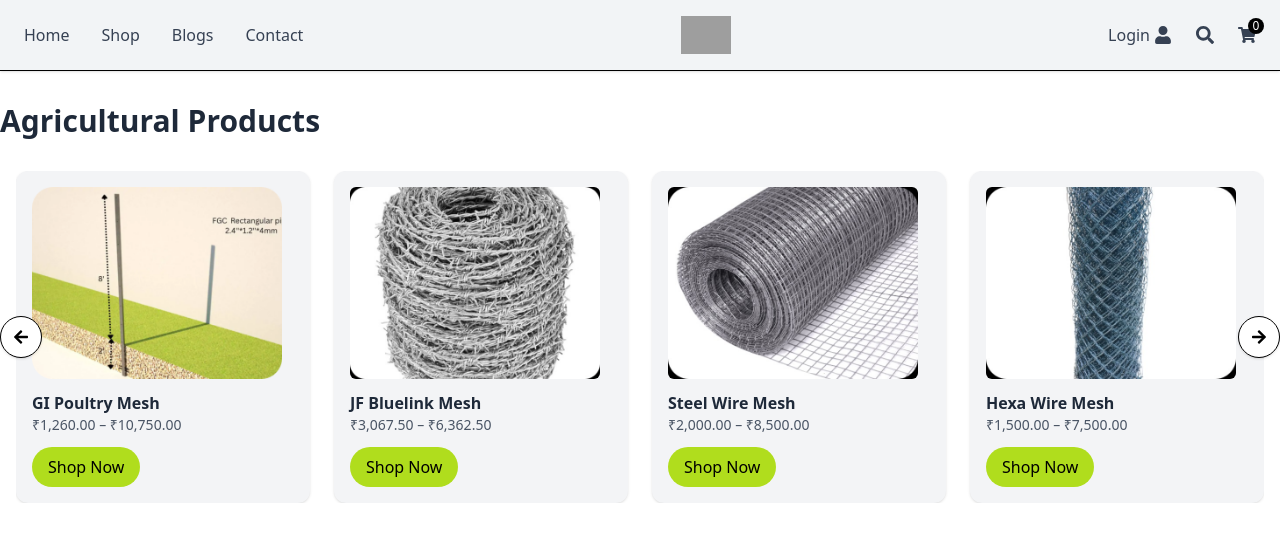
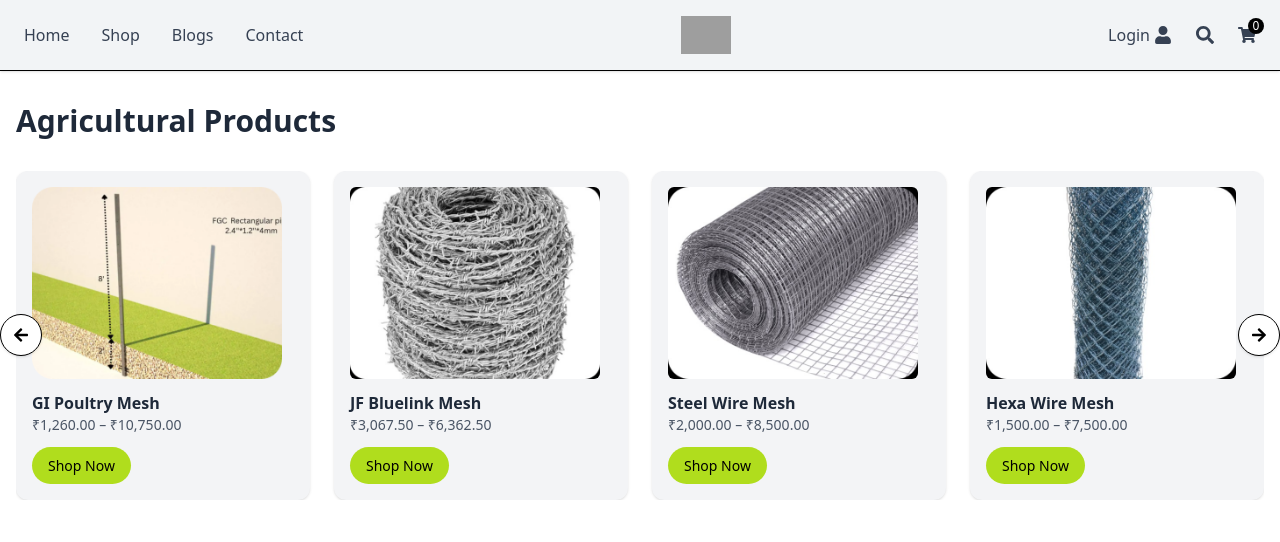
Before and after one commit to mdnazmulnhasan/fencing-justified, a Next.js app: page / in a window 1280 px wide. Shown: the top 542 px of the page. Built offline with nearby package versions, Linux system fonts and the light colour scheme; grey boxes are pictures that could not be loaded.

Commit message:
padding px-4 in title

```diff
--- a/src/components/products/ProductCard.tsx
+++ b/src/components/products/ProductCard.tsx
@@ -23,7 +23,7 @@ export default function ProductCard({ product }: { product: Product }) {
         {product.name}
       </h3>
       <p className="text-gray-600 text-sm">{product.priceRange}</p>
-      <button className="mt-3 bg-[#B0DD1D] rounded-full text-black font-medium px-4 py-2 hover:bg-lime-500 transition">
+      <button className="mt-3 bg-[#B0DD1D] rounded-full text-black font-medium text-[14px] px-4 py-2 hover:bg-lime-500 transition">
         Shop Now
       </button>
     </div>
--- a/src/components/section-title/SectionTitle.tsx
+++ b/src/components/section-title/SectionTitle.tsx
@@ -16,7 +16,7 @@ export default function SectionTitle({
   };
 
   return (
-    <div className={`my-8 ${alignment[align]}`}>
+    <div className={`my-8 ${alignment[align]} px-4`}>
       <h2 className="text-3xl font-bold text-gray-800">{title}</h2>
       {subtitle && <p className="text-gray-600 mt-2">{subtitle}</p>}
     </div>
```
